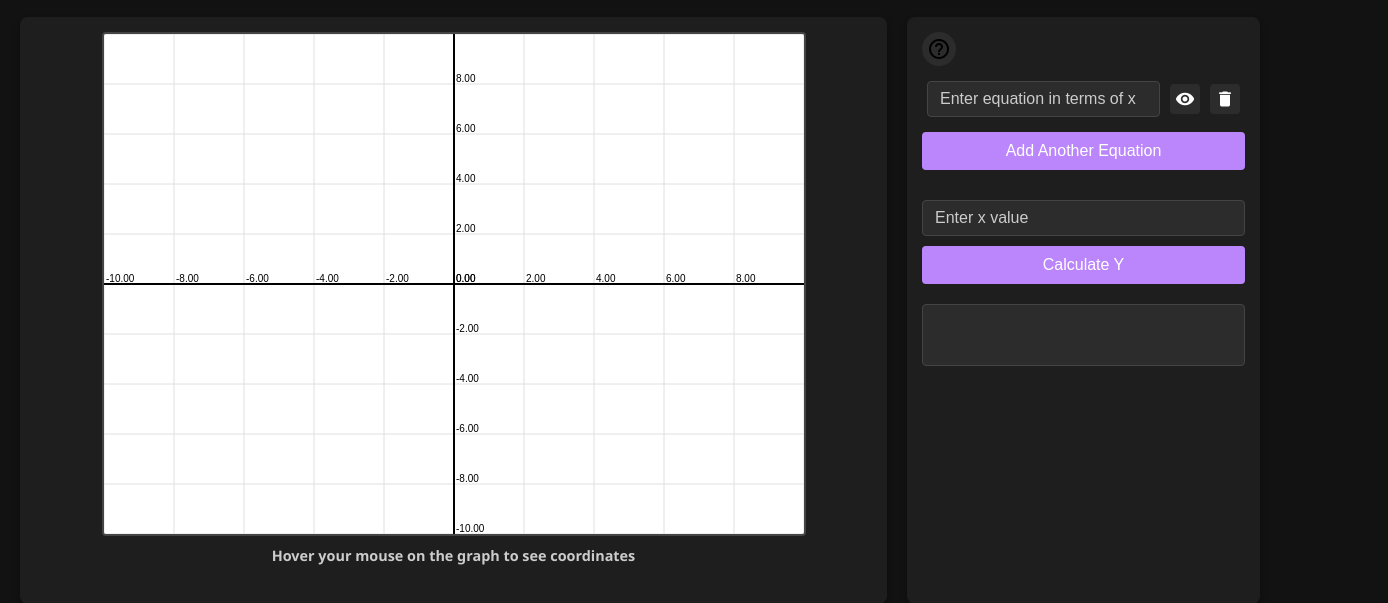
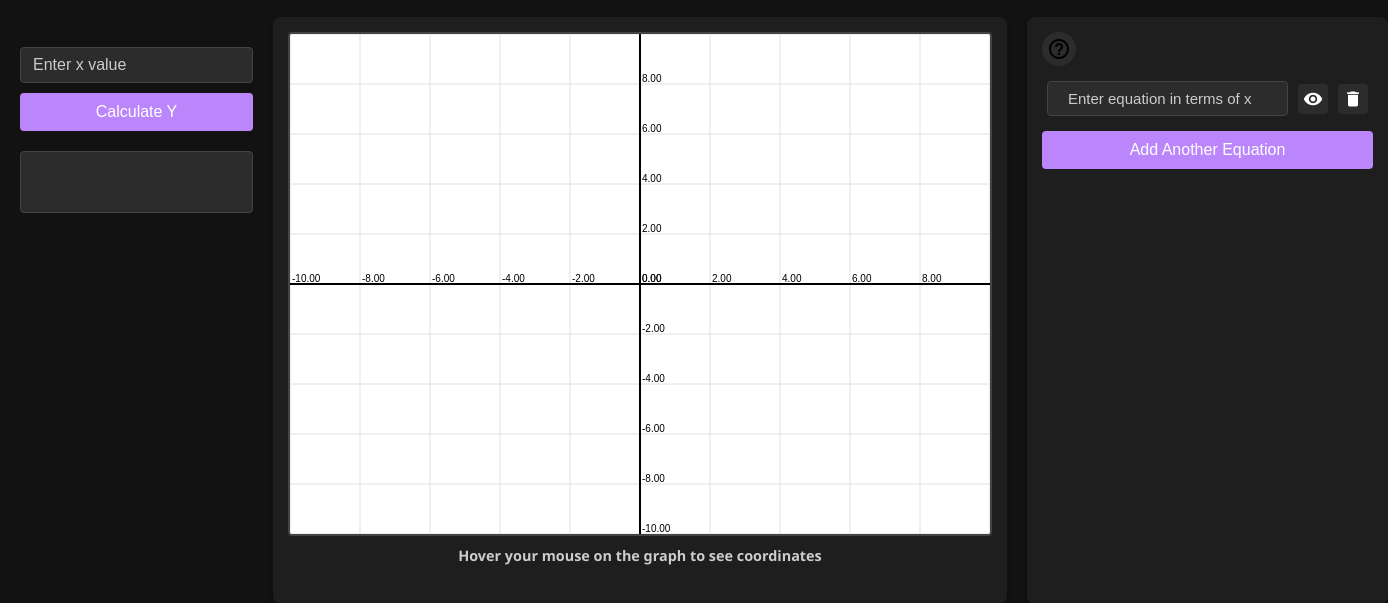
Before and after one commit to samchan1150/Graphic-Calculator-with-Multiple-Equations, a plain HTML site: page index.html in a window 1280 px wide. Shown: the part 87-690 px from the top of the page, 1388 px wide, since content can reach past the window. Drawn offline with nearby package versions, Linux system fonts and the light colour scheme.

Commit message:
Add value calculator section and adjust styles for better layout

```diff
--- a/index.html
+++ b/index.html
@@ -16,6 +16,13 @@
     <h1>Graphic Calculator</h1>
 
     <div id="mainContainer">
+
+        <!-- Value Calculator Section -->
+        <div id="valueCalculator">
+            <input type="number" id="xValue" placeholder="Enter x value">
+            <button onclick="calculateYValue()">Calculate Y</button>
+            <p id="yValueDisplay"></p>
+        </div>
 
         <!-- Graph Section -->
         <div id="graphSection">
@@ -62,12 +69,7 @@
             </div>
             <button id="addEquationButton">Add Another Equation</button>
 
-            <!-- Value Calculator Section -->
-            <div id="valueCalculator">
-                <input type="number" id="xValue" placeholder="Enter x value">
-                <button onclick="calculateYValue()">Calculate Y</button>
-                <p id="yValueDisplay"></p>
-            </div>
+
         </div>
 
     </div>
--- a/styles.css
+++ b/styles.css
@@ -165,12 +165,13 @@ h1 {
 /* Equation Input */
 .equationInput {
     flex: 1;
-    padding: 8px 12px;
+    padding: 8px 20px;
     background-color: var(--input-background);
     border: 1px solid var(--input-border);
     border-radius: 4px;
     color: var(--primary-text);
-    font-size: 1em;
+    font-size: 15px;
+
 }
 
 .equationInput::placeholder {
@@ -229,6 +230,7 @@ h1 {
 
 /* Value Calculator Section */
 #valueCalculator {
+    width: 20%;
     margin-top: 30px;
     display: flex;
     flex-direction: column;
```
